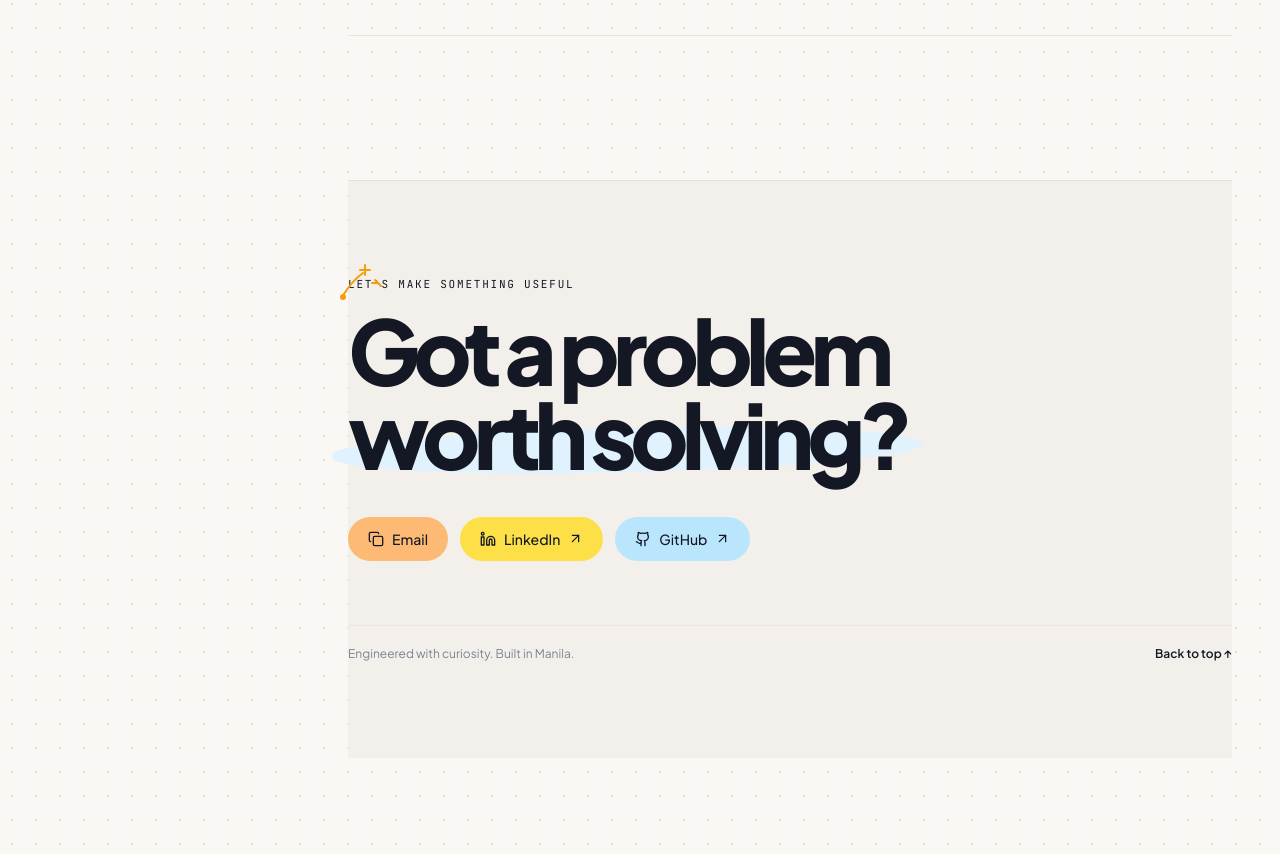
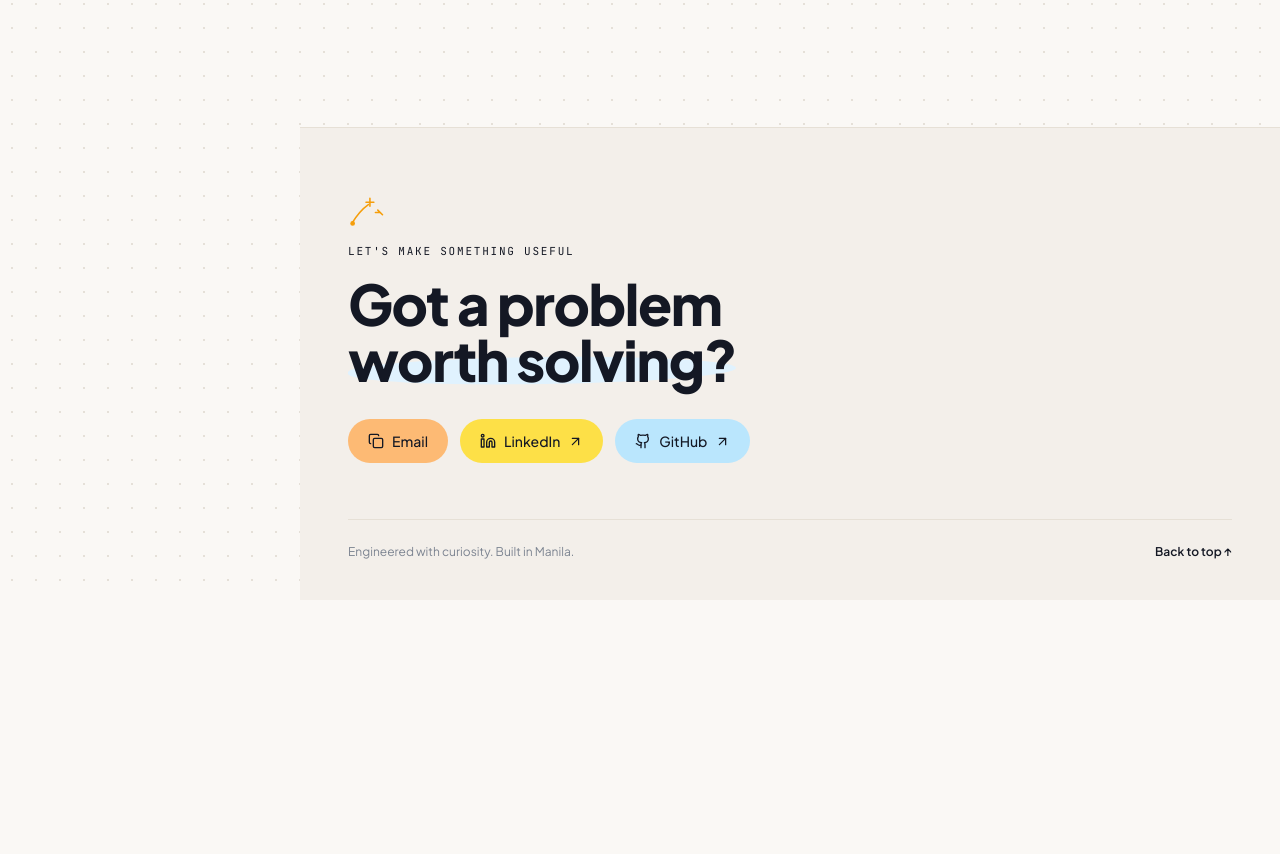
Before and after one commit to isthatpaul/Portfolio, a Next.js app: page / in a window 1280 px wide. Shown: the part 3440-4294 px from the top of the page. After the commit the page ends 4040 px from the top, so only its background shows below. Built offline with nearby package versions, Linux system fonts and the light colour scheme.

Commit message:
fix(footer): make background full-bleed to page edges and refine display typography

```diff
--- a/src/components/layout/Footer.tsx
+++ b/src/components/layout/Footer.tsx
@@ -21,21 +21,25 @@ export function Footer() {
 
   return (
     <>
-      <footer className="mt-28 border-t border-[#E6E0D6] bg-[#F3EFEA] py-16 sm:py-20 lg:mt-36 lg:py-24" id="footer">
-        <div className="relative">
-          <svg aria-hidden="true" className="absolute -left-2 -top-4 h-14 w-14 text-[#F59E0B] sm:-left-4 sm:-top-5" fill="none" viewBox="0 0 56 56">
+      <footer className="mb-0 w-full border-t border-[#E6E0D6] bg-[#F3EFEA]" id="footer">
+        <div className="mx-auto max-w-5xl px-6 pb-10 pt-16 sm:px-12">
+          <div>
+            <svg aria-hidden="true" className="-ml-1 mb-2 h-11 w-11 text-[#F59E0B]" fill="none" viewBox="0 0 56 56">
               <path d="M10 40C16 30 21 23 31 16" stroke="currentColor" strokeLinecap="round" strokeWidth="2" />
               <path d="M33 8V18M28 13H38M43 23L49 29M46 26H40" stroke="currentColor" strokeLinecap="round" strokeWidth="2" />
               <circle cx="11" cy="40" fill="currentColor" r="3" />
             </svg>
 
             <p className="eyebrow">{editorialFooter.eyebrow}</p>
-          <h2 className="mt-4 max-w-[760px] font-display text-[clamp(3rem,7vw,6.5rem)] font-extrabold leading-[.94] tracking-[-0.075em] text-ink">
+            <h2 className="mt-4 max-w-[680px] font-display text-4xl font-extrabold leading-[1.08] tracking-tight text-ink sm:text-5xl lg:text-[3.5rem]">
               <span className="block">{editorialFooter.headline.lineOne}</span>
-            <span className="block highlight-sky w-fit">{editorialFooter.headline.lineTwo}</span>
+              <span className="relative isolate inline-block w-fit">
+                <span aria-hidden="true" className="absolute bottom-[0.06em] left-0 right-0 top-[46%] -z-10 -rotate-1 rounded-[45%_55%_48%_52%] bg-[#E0F2FE]" />
+                {editorialFooter.headline.lineTwo}
+              </span>
             </h2>
 
-          <div className="mt-10 flex flex-wrap gap-3">
+            <div className="mt-8 flex flex-wrap gap-3">
               <button aria-label={copied ? "Email copied to clipboard" : `Copy ${links.email} email address`} className="inline-flex min-h-11 items-center gap-2 rounded-full bg-[#FDBA74] px-5 py-2.5 text-sm font-medium text-ink transition-transform duration-200 hover:-translate-y-0.5" onClick={handleCopyEmail} type="button">
                 {copied ? <Check aria-hidden="true" size={16} /> : <Copy aria-hidden="true" size={16} />}
                 {copied ? "Email copied" : editorialFooter.emailLabel}
@@ -53,9 +57,10 @@ export function Footer() {
             </div>
           </div>
 
-        <div className="mt-16 flex flex-col gap-3 border-t border-line pt-5 text-xs text-[#7C8491] sm:flex-row sm:items-center sm:justify-between">
+          <div className="mt-14 flex flex-col gap-3 border-t border-[#E6E0D6] pt-6 text-xs text-[#7C8491] sm:flex-row sm:items-center sm:justify-between">
             <p>{editorialFooter.metadata}</p>
-          <a className="inline-flex items-center gap-1 font-semibold text-ink" href="#hero">{editorialFooter.backToTop}</a>
+            <a className="inline-flex items-center gap-1 font-semibold text-ink" href="#top">{editorialFooter.backToTop}</a>
+          </div>
         </div>
       </footer>
 
--- a/src/components/layout/PortfolioShell.tsx
+++ b/src/components/layout/PortfolioShell.tsx
@@ -8,14 +8,14 @@ interface PortfolioShellProps {
 
 export function PortfolioShell({ children }: PortfolioShellProps) {
   return (
-    <div className="min-h-screen lg:grid lg:grid-cols-[300px_minmax(0,1fr)]">
+    <div className="min-h-screen lg:grid lg:grid-cols-[300px_minmax(0,1fr)]" id="top">
       <ProfileSidebar />
-      <main className="min-w-0">
-        <div className="mx-auto w-full max-w-[1120px] px-4 pb-16 pt-4 sm:px-8 lg:px-12 lg:pb-24 lg:pt-7">
+      <main className="flex min-w-0 flex-col">
+        <div className="mx-auto w-full max-w-5xl flex-1 px-6 pb-20 pt-10 sm:px-12">
           <Navbar />
           {children}
-          <Footer />
         </div>
+        <Footer />
       </main>
     </div>
   );
--- a/src/components/sections/Experience.tsx
+++ b/src/components/sections/Experience.tsx
@@ -9,7 +9,7 @@ export function Experience() {
   const reduceMotion = useReducedMotion();
 
   return (
-    <section aria-labelledby="experience-title" className="border-b border-line py-16 sm:py-20 lg:py-24" id="experience">
+    <section aria-labelledby="experience-title" className="py-16 sm:py-20 lg:py-24" id="experience">
       <div className="max-w-[850px]">
         <p className="eyebrow">{sectionCopy.experience.eyebrow}</p>
         <h2 className="section-title mt-3 font-display text-4xl font-extrabold text-ink sm:text-5xl" id="experience-title">{sectionCopy.experience.title}</h2>
--- a/src/components/sections/LifeAndAll.tsx
+++ b/src/components/sections/LifeAndAll.tsx
@@ -5,7 +5,7 @@ export function LifeAndAll() {
   const { life } = portfolioData;
 
   return (
-    <section aria-labelledby="life-title" className="border-b border-line py-16 sm:py-20 lg:py-24" id="life">
+    <section aria-labelledby="life-title" className="py-16 sm:py-20 lg:py-24" id="life">
       <div className="max-w-[850px]">
         <div className="flex flex-wrap items-end justify-between gap-4">
           <div>
```
Lines whose indentation alone changed are shown as unchanged.
